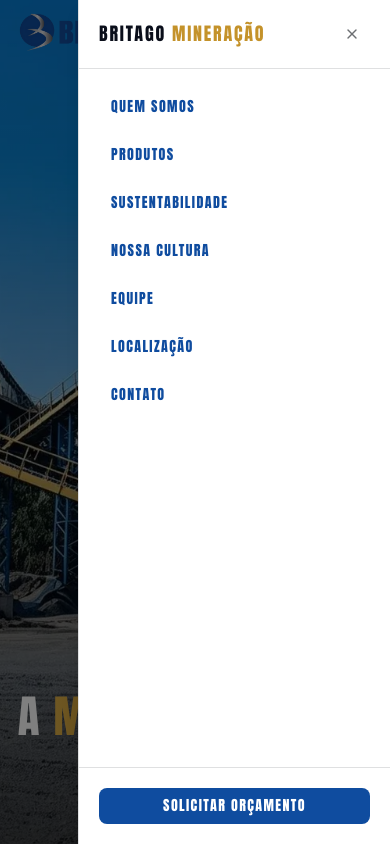
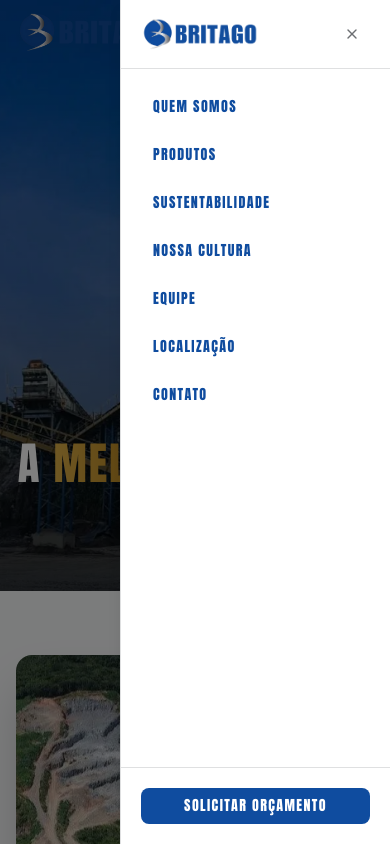
Before and after one commit to GiuseppeFantoni/Britago, a Next.js app: page / in a window 390 px wide. Both pictures are taken after a click on the button "Abrir menu". Shown: the top 844 px of the page. Built offline with nearby package versions, Linux system fonts and the light colour scheme.

Commit message:
fix: fix nav bar

```diff
--- a/components/layout/Header/HeaderMobileDrawer.tsx
+++ b/components/layout/Header/HeaderMobileDrawer.tsx
@@ -1,6 +1,7 @@
+import { Button } from "@/components/ui/Button";
+import { Sheet, SheetContent, SheetTitle } from "@/components/ui/Sheet";
+import Image from "next/image";
 import { FiX } from "react-icons/fi";
-import { Sheet, SheetContent, SheetTitle } from "@/components/ui/Sheet";
-import { Button } from "@/components/ui/Button";
 import { NAV_LINKS } from "./constants";
 
 interface HeaderMobileDrawerProps {
@@ -15,13 +16,19 @@
       <SheetContent
         side="right"
         showCloseButton={false}
-        className="w-4/5 max-w-xs gap-0 border-l-britago-gray-light bg-white p-0 lg:hidden"
+        className="w-4/5 max-w-67.5 gap-0 border-l-britago-gray-light bg-white p-0 lg:hidden"
       >
         {/* Drawer header */}
         <div className="flex items-center justify-between border-b border-britago-gray-light px-5 py-4">
           <SheetTitle asChild>
-            <span className="font-impact text-lg tracking-widest text-britago-primary uppercase">
-              Britago <span className="text-britago-secondary">Mineração</span>
+            <span className="flex items-center">
+              <Image
+                src="/assets/logo.png"
+                alt="Britago"
+                width={140}
+                height={48}
+                className="h-8 w-auto object-contain"
+              />
             </span>
           </SheetTitle>
           <Button
--- a/components/sections/HeroSection/index.tsx
+++ b/components/sections/HeroSection/index.tsx
@@ -4,7 +4,7 @@
   return (
     <section
       id="hero"
-      className="relative flex min-h-screen items-end overflow-hidden"
+      className="relative flex min-h-[70vh] items-end overflow-hidden sm:min-h-[80vh] lg:min-h-screen"
       aria-label="Apresentação"
     >
       {/* Background image — local asset */}
```
Also changed, not shown: public/assets/hero.webp.
